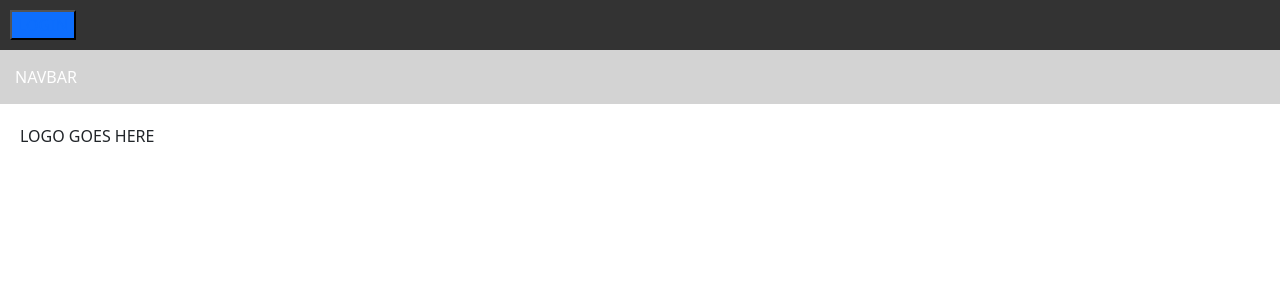
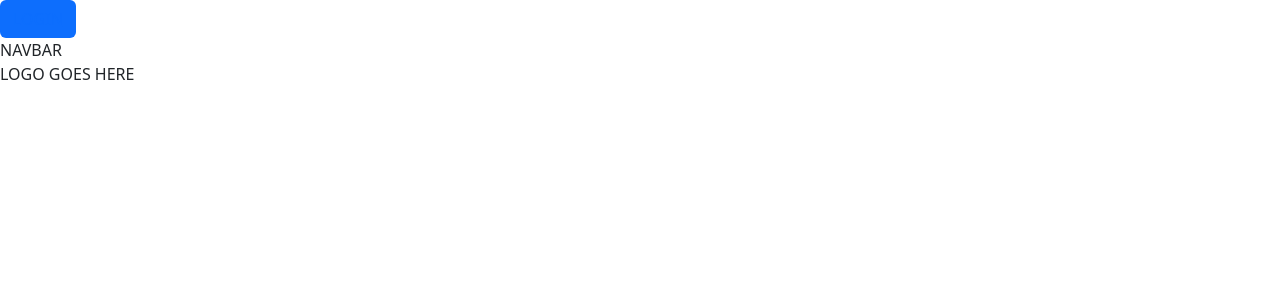
Before and after one commit to loyc12/Transcendence42, a Django app: page / in a window 1280 px wide. Shown: the top 300 px of the page. Run offline with Django 4.2, Linux system fonts and the light colour scheme; parts of the project's set-up code (start-up, migrations or seed data) failed here and were passed over; some libraries are stand-ins or nearby versions.

Commit message:
before adding django-sass

```diff
--- a/webpage/Home/templates/Login/login_form.html
+++ b/webpage/Home/templates/Login/login_form.html
@@ -1,6 +1,6 @@
 <form method="post">
   {% csrf_token %} {{ form.as_p }}
-  <button type="button" class="bg-primary">
+  <button class="btn bg-primary">
     <a href="{% url 'login' %}">LOGIN</a>
   </button>
   <!-- <a id="ButtonLogin" href="{% url 'login' %}"> LOGIN</a> -->
--- a/webpage/Home/templates/master.html
+++ b/webpage/Home/templates/master.html
@@ -8,7 +8,8 @@
         {% load bootstrap5 %}
         {% bootstrap_css %}
         {% bootstrap_javascript %}
-        <link rel="stylesheet" type="text/css" href="{% static 'css/styles.css' %}">
+        <link rel="stylesheet" type="text/css" href="{% url 'colors' %}">
+        <!-- <link rel="stylesheet" type="text/css" href="{% static 'css/styles.css' %}"> -->
     </head>
 
     <body>
--- a/webpage/Home/urls.py
+++ b/webpage/Home/urls.py
@@ -1,11 +1,13 @@
 """ This file contains the URL patterns for the Home app. """
 from django.urls import path
 from .views import home_view, login_view
+from bootstrap_colors.views import BootstrapColorsView
+
 
 urlpatterns = [
     # URL for the main page (home)
     path("", home_view),
     # URL for the login page (http://127.0.0.1:3000/login/)
     path('login/', login_view, name='login'),
-
+	path('colors.css', BootstrapColorsView.as_view(), name='colors')
 ]
--- a/webpage/core/settings.py
+++ b/webpage/core/settings.py
@@ -49,7 +49,7 @@ INSTALLED_APPS = [
     "django_extensions",
     #"oauth2_provider",
     "bootstrap5",
-
+    "bootstrap_colors",
     "Home",
     #"oauth",
     "users"
@@ -179,6 +179,8 @@ STATICFILES_FINDERS = [
 
 DEFAULT_AUTO_FIELD = "django.db.models.BigAutoField"
 
+BOOTSTRAP_THEME_COLORS = ['#4cbe96', '#e0ded4', '#4cbe', '#178ca8', '#145faf', '#242351']
+
 # Default primary key field type
 # https://docs.djangoproject.com/en/4.2/ref/settings/#default-auto-field
 # Static files (CSS, JavaScript, Images)
```
Also changed, not shown: 2 other files.
